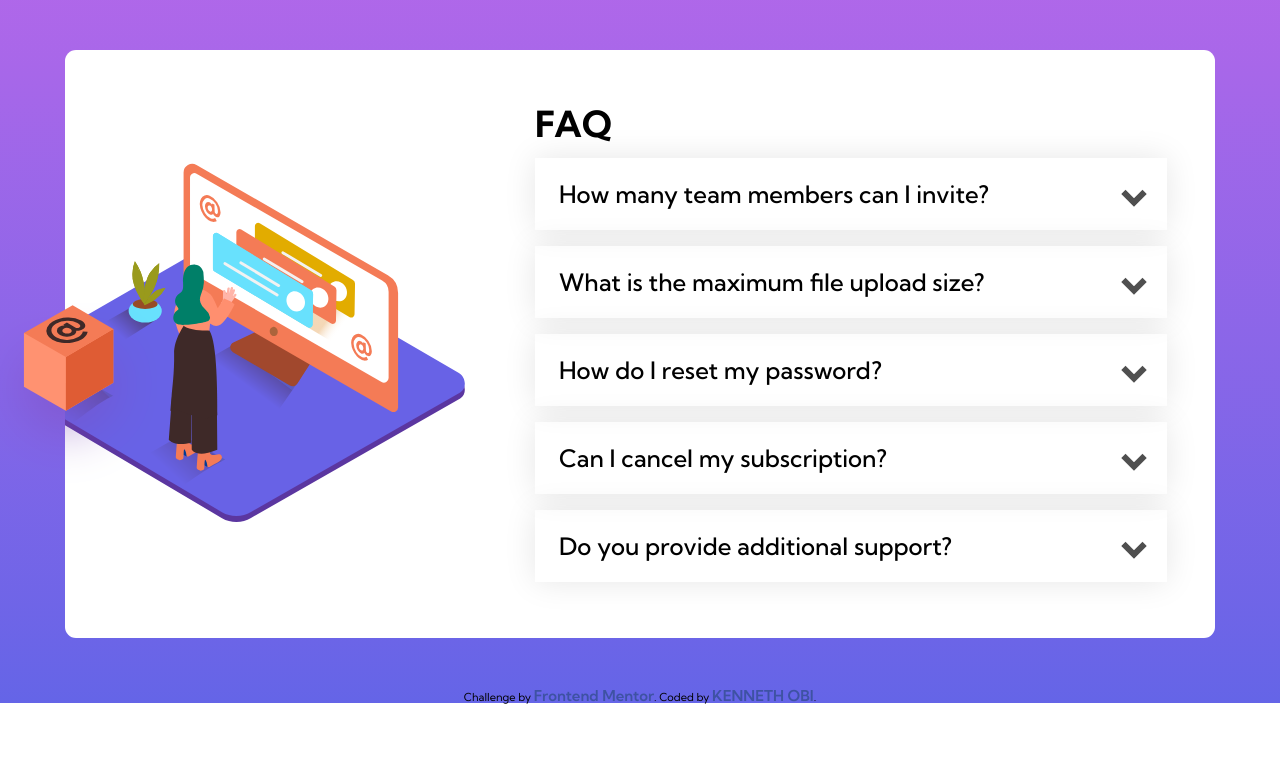
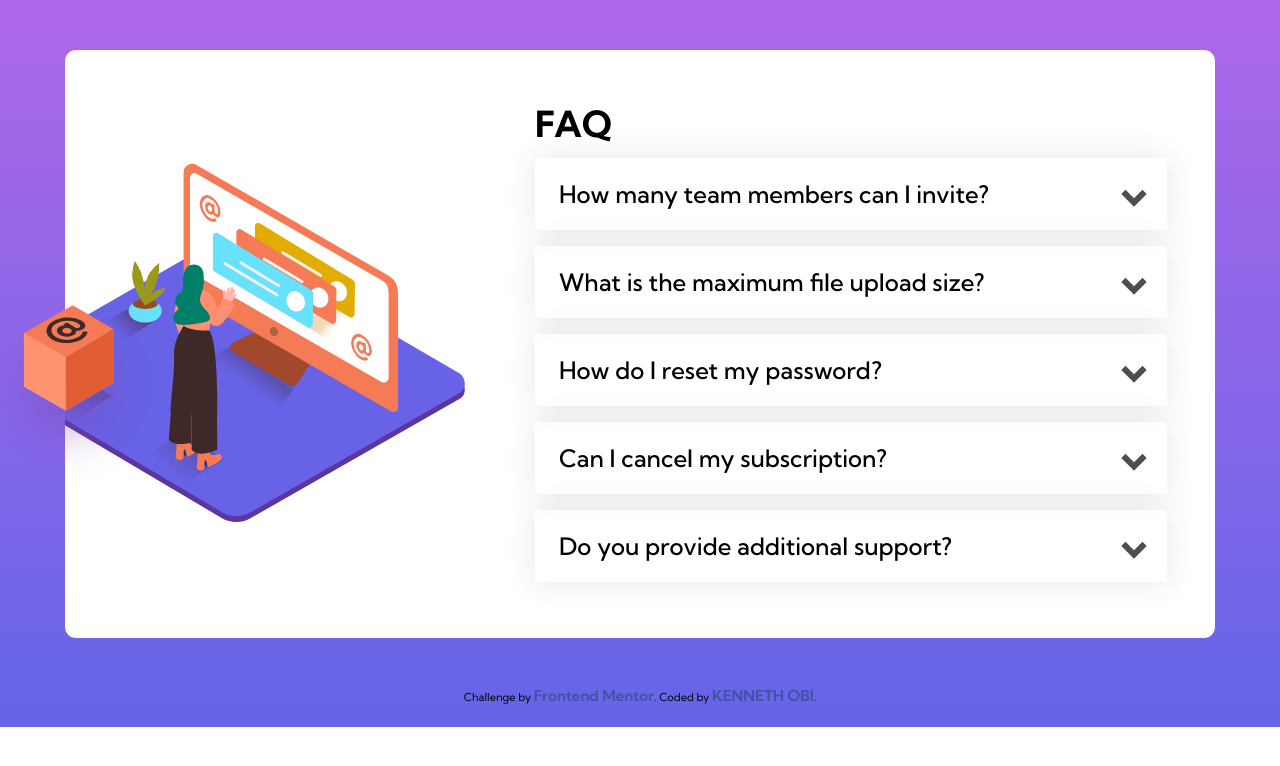
Before and after one commit to kennyoungC/faq-accordion-card-main, a plain HTML site: page index.html in a window 1280 px wide. Drawn offline with nearby package versions, Linux system fonts and the light colour scheme.

Commit message:
faq challenge completed

```diff
--- a/style.css
+++ b/style.css
@@ -8,7 +8,6 @@ body {
   max-width: 1440px auto;
   font-size: 18px;
   line-height: 1;
-  /* height: 100vh; */
   background: linear-gradient(
     to bottom,
     hsl(273, 75%, 66%),
@@ -135,7 +134,7 @@ h2 {
 .attribution {
   font-size: 16px;
   text-align: center;
-  margin-top: 24px;
+  margin: 24px;
 }
 .attribution a {
   color: hsl(14, 88%, 65%);
@@ -224,8 +223,7 @@ h2 {
   .woman-deskop {
     width: 80%;
   }
-  .col-2 {
-  }
+
   .box {
     width: 40%;
     top: -75px;
```
Also changed, not shown: 1 other file.
